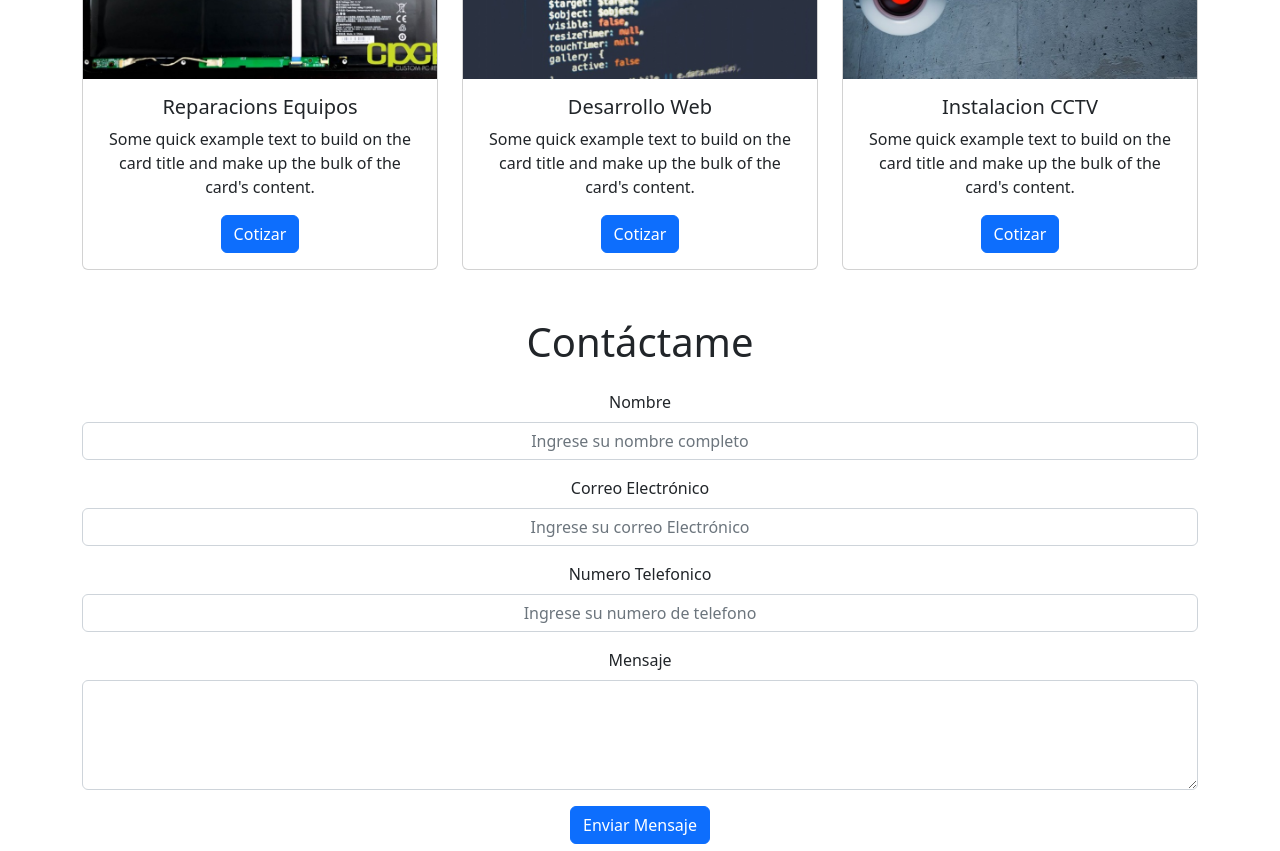
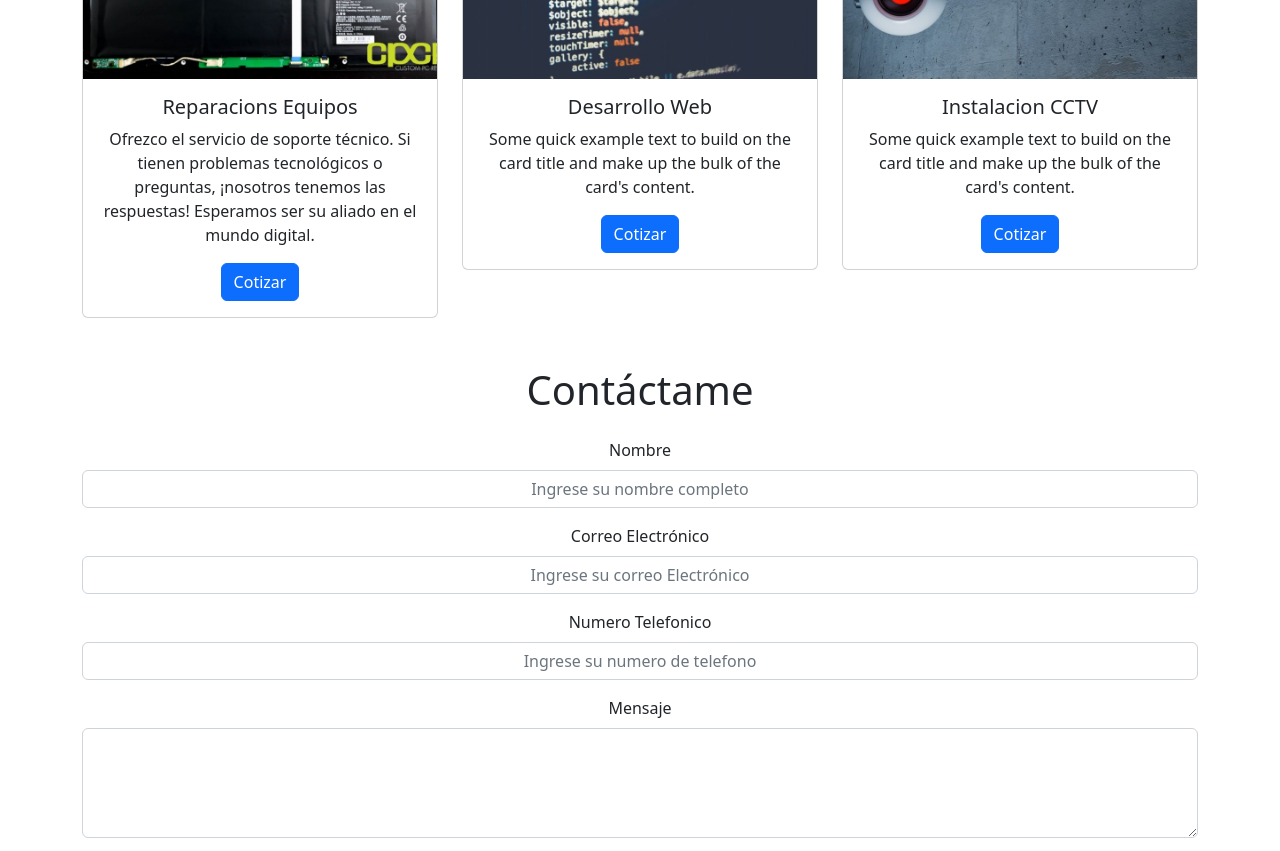
Before and after one commit to Mack8/MackDesigner, a plain HTML site: page index.html in a window 1280 px wide. Shown: the part 1320-2171 px from the top of the page. Drawn offline with nearby package versions, Linux system fonts and the light colour scheme; files whose address does not match are found by name.

Commit message:
Update index.html

```diff
--- a/index.html
+++ b/index.html
@@ -118,8 +118,8 @@
                             <div class="card-body">
                                 <h5 class="card-title">Reparacions Equipos</h5>
                                 <p class="card-text">
-                                    Some quick example text to build on the card title and make
-                                    up the bulk of the card's content.
+                                   Ofrezco el servicio de soporte técnico.
+                                    Si tienen problemas tecnológicos o preguntas, ¡nosotros tenemos las respuestas! Esperamos ser su aliado en el mundo digital.
                                 </p>
                                 <a href="https://wa.link/p3nkkh" class="btn btn-primary text-center">Cotizar</a>
                             </div>
```
